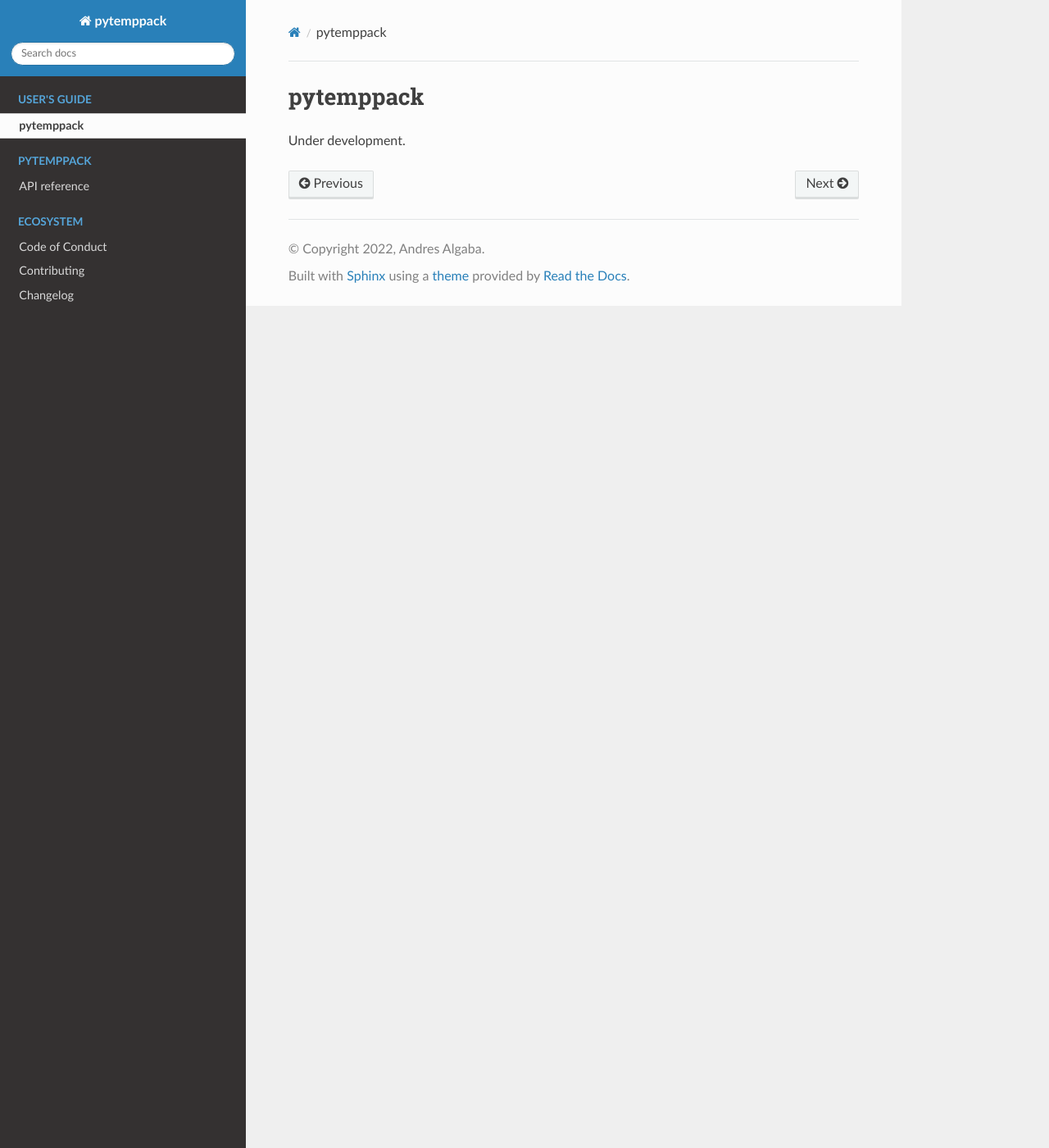
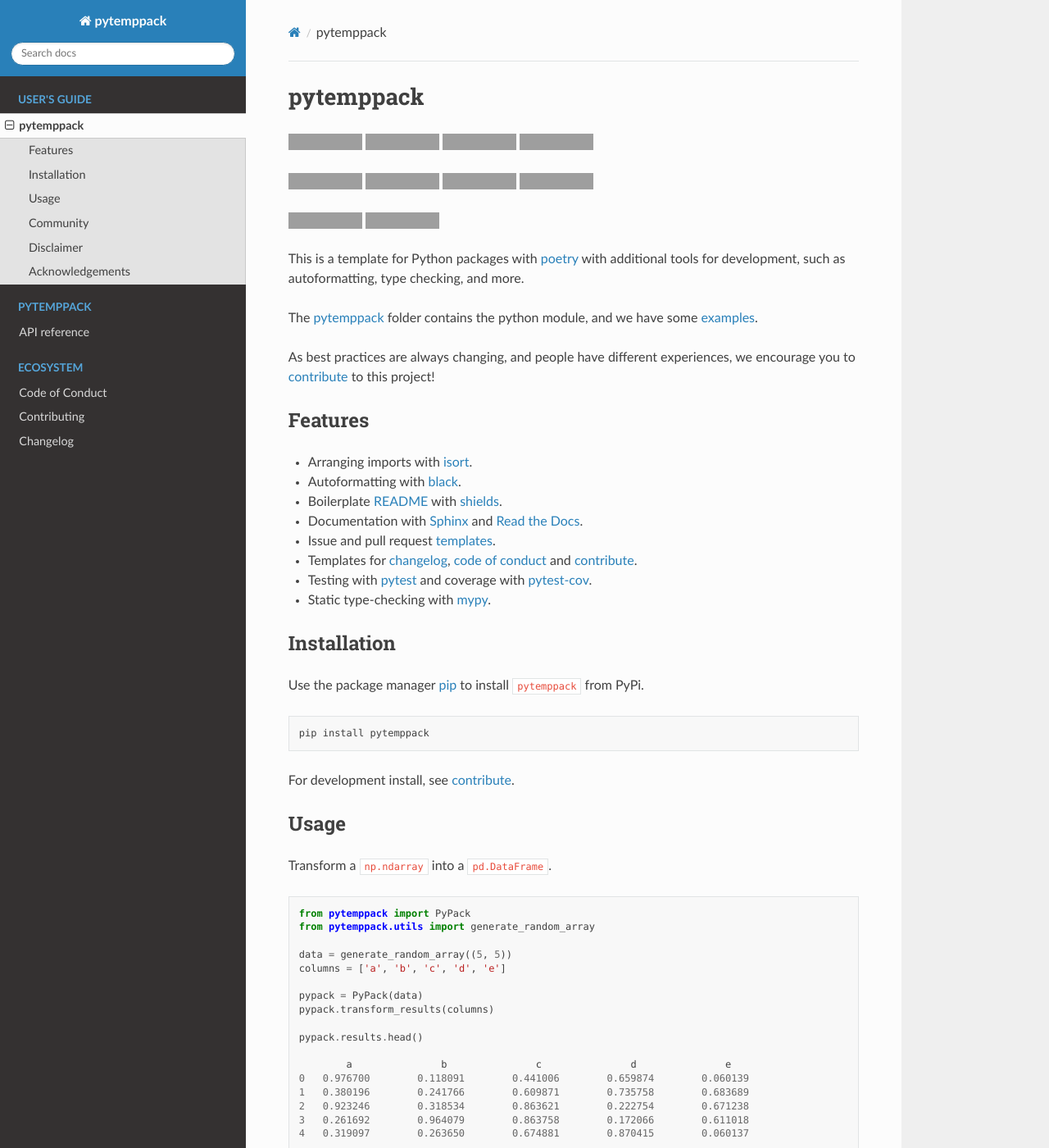
Before and after one commit to AndresAlgaba/pytemppack, a Sphinx documentation site: the page built from docs/source/introduction.rst, in a window 1280 px wide and 1400 px high. Shown: the whole window at 82% size. Built offline with Sphinx 7.4.7 and the Read the Docs theme 2.0.0, drawn with Linux system fonts in a browser that asks for light colours; pages that are not in the unit, such as notebooks, are missing from menus; some of the changed text lies outside the part shown; grey boxes are pictures that could not be loaded.

Commit message:
update docs

```diff
--- a/README.rst
+++ b/README.rst
@@ -1,4 +1,127 @@
+.. |pic1| image:: https://img.shields.io/badge/python-3.8%20%7C%203.9-blue
+.. |pic2| image:: https://img.shields.io/badge/security-bandit-yellow.svg
+.. |pic3| image:: https://img.shields.io/github/license/mashape/apistatus.svg
+.. |pic4| image:: https://img.shields.io/badge/code%20style-black-000000.svg
+.. |pic5| image:: http://www.mypy-lang.org/static/mypy_badge.svg
+.. |pic6| image:: https://img.shields.io/badge/platform-windows%20%7C%20linux%20%7C%20macos-lightgrey
+.. |pic7| image:: https://github.com/AndresAlgaba/pytemppack/actions/workflows/testing.yml/badge.svg
+.. |pic8| image:: https://img.shields.io/readthedocs/pytemppack
+.. |pic9| image:: https://img.shields.io/pypi/v/pytemppack
+.. |pic10| image:: https://img.shields.io/badge/isort-checked-yellow
+
+.. _pytemppack: https://github.com/AndresAlgaba/pytemppack/tree/main/pytemppack
+.. _examples: https://github.com/AndresAlgaba/pytemppack/tree/main/examples
+.. _contribute: https://github.com/AndresAlgaba/pytemppack/blob/main/CONTRIBUTING.rst
+
+.. _poetry: https://python-poetry.org/docs/
+.. _pip: https://mypy.readthedocs.io/en/stable/config_file.html#the-mypy-configuration-file
+
+.. _black: https://black.readthedocs.io/en/stable/index.html
+.. _pytest: https://docs.pytest.org/en/stable/index.html
+.. _pytest-cov: https://pytest-cov.readthedocs.io/en/stable/index.html
+.. _mypy: https://mypy.readthedocs.io/en/stable/index.html
+.. _shields: https://shields.io/
+.. _README: https://www.makeareadme.com/
+.. _Sphinx: https://www.sphinx-doc.org/en/master/
+.. _Read the Docs: https://readthedocs.org/
+.. _isort: https://pycqa.github.io/isort/index.html
+.. _templates: https://docs.github.com/en/communities/using-templates-to-encourage-useful-issues-and-pull-requests/about-issue-and-pull-request-templates
+
+.. _changelog: https://keepachangelog.com/en/1.0.0/
+.. _code of conduct: https://www.contributor-covenant.org/version/1/4/code-of-conduct/
+
+.. _Twitter: https://twitter.com/DataLabBE
+.. _website: https://data.research.vub.be/
+.. _papers: https://researchportal.vub.be/en/organisations/data-analytics-laboratory/publications/
+
+.. _repo: https://github.com/JamesALeedham/Sphinx-Autosummary-Recursion
+
 pytemppack
 ==========
 
-Under development.
+|pic3| |pic6| |pic1| |pic9|
+
+|pic4| |pic5| |pic10| |pic2|
+
+|pic7| |pic8|
+
+This is a template for Python packages with `poetry`_ with additional tools for development, such as autoformatting, type checking, and more.
+
+The `pytemppack`_ folder contains the python module, and we have some `examples`_.
+
+As best practices are always changing, and people have different experiences, we encourage you to `contribute`_ to this project!
+
+
+Features
+--------
+
+* Arranging imports with `isort`_.
+* Autoformatting with `black`_.
+* Boilerplate `README`_ with `shields`_.
+* Documentation with `Sphinx`_ and `Read the Docs`_.
+* Issue and pull request `templates`_.
+* Templates for `changelog`_, `code of conduct`_ and `contribute`_.
+* Testing with `pytest`_ and coverage with `pytest-cov`_.
+* Static type-checking with `mypy`_.
+
+
+Installation
+------------
+
+Use the package manager `pip`_ to install ``pytemppack`` from PyPi.
+
+.. code-block:: bash
+
+    pip install pytemppack
+
+For development install, see `contribute`_.
+
+
+Usage
+-----
+
+Transform a ``np.ndarray`` into a ``pd.DataFrame``.
+
+.. code-block:: python
+
+    from pytemppack import PyPack
+    from pytemppack.utils import generate_random_array
+
+    data = generate_random_array((5, 5))
+    columns = ['a', 'b', 'c', 'd', 'e']
+
+    pypack = PyPack(data)
+    pypack.transform_results(columns)
+
+    pypack.results.head()
+
+            a	            b	            c	            d	            e
+    0	0.976700	0.118091	0.441006	0.659874	0.060139
+    1	0.380196	0.241766	0.609871	0.735758	0.683689
+    2	0.923246	0.318534	0.863621	0.222754	0.671238
+    3	0.261692	0.964079	0.863758	0.172066	0.611018
+    4	0.319097	0.263650	0.674881	0.870415	0.060137
+
+
+Community
+---------
+
+If you are interested in cross-disciplinary research related to machine learning, you can:
+
+* Follow DataLab on `Twitter`_.
+* Check the `website`_.
+* Read our `papers`_.
+
+
+Disclaimer
+----------
+
+The package and the code is provided "as-is" and there is NO WARRANTY of any kind.
+Use it only if the content and output files make sense to you.
+
+
+Acknowledgements
+----------------
+
+This README contains many embedded links from which inspiration was drawn. We suggest to check them out!
+Especially, this `repo`_ was a great help for autosummary recurssion to document the API.
--- a/docs/source/index.rst
+++ b/docs/source/index.rst
@@ -1,7 +1,7 @@
 pytemppack
 ==========
 
-A python package template with poetry.
+A template for Python packages with poetry.
 
 .. toctree::
    :maxdepth: 2
```
